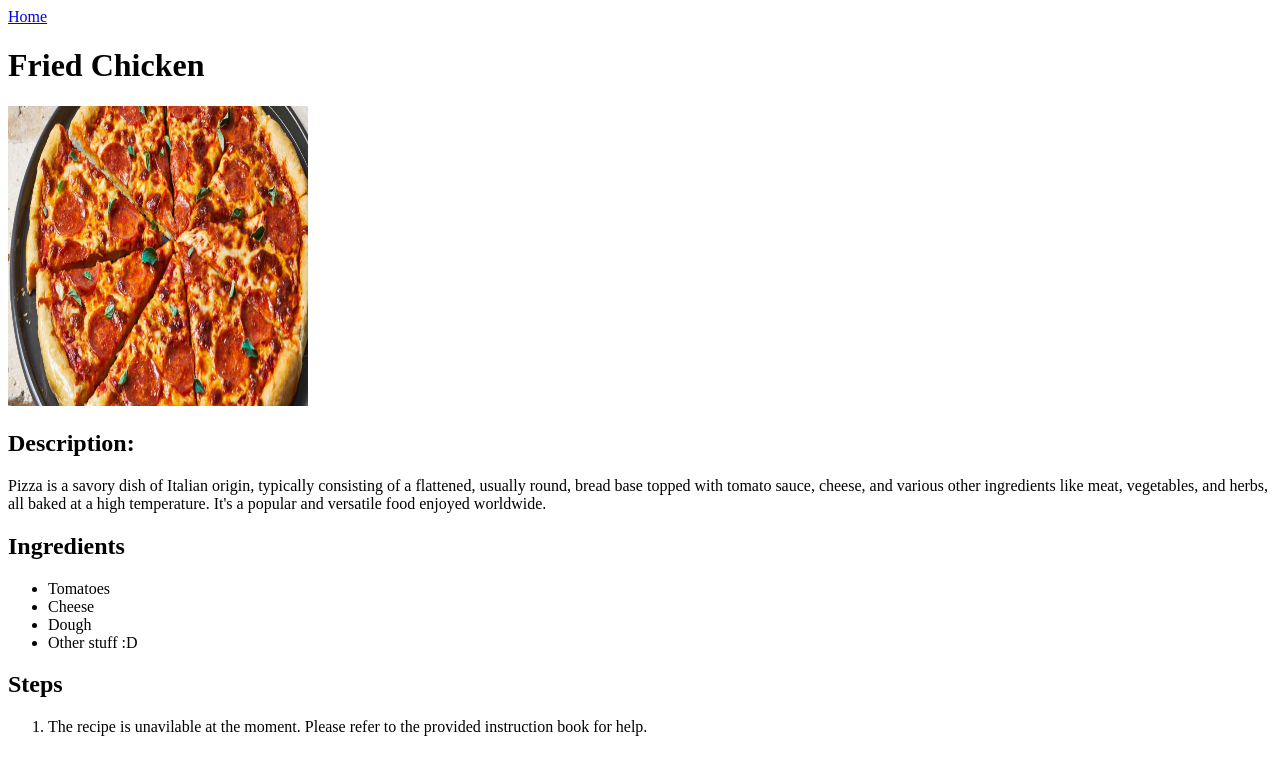
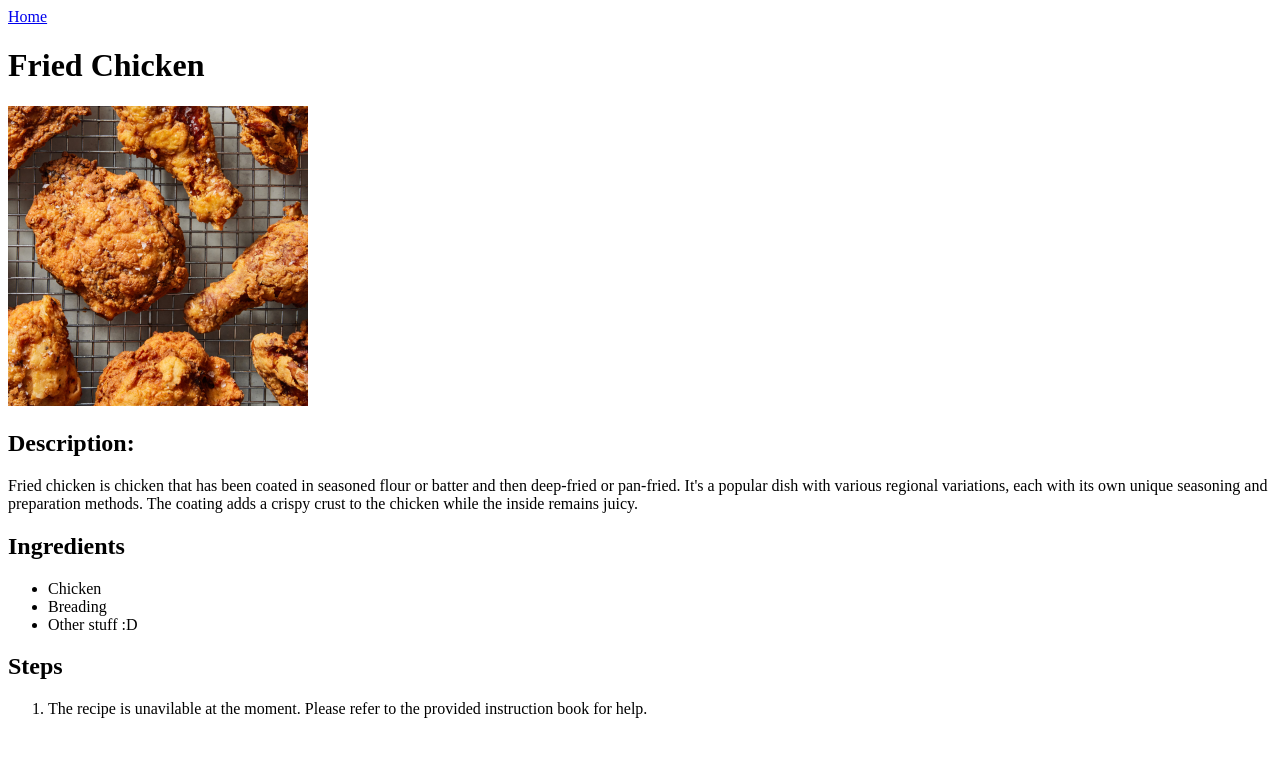
Before and after one commit to RayyanASiddiqui/op-recipes, a plain HTML site: page recipes/fried chicken.html in a window 1280 px wide. Drawn offline with Linux system fonts and the light colour scheme.

Commit message:
Added a fried chicken recipe and fixed some bugs
Copied the template over and made the friend chicken recipe page. I also mixed up the pizza and chicken pages so I fixed them.

```diff
--- a/recipes/friedchicken.html
+++ b/recipes/fried chicken.html
@@ -10,18 +10,17 @@
     <body>
         <a href="../index.html">Home</a>
         <h1>Fried Chicken</h1>
-        <img src="../pizza.jpg" alt="It's a me-a Mario ('s pizza')" height="300" width="300">
+        <img src="../friedchicken.jpg" alt="POPEYES" height="300" width="300">
         <h2>Description:</h2>
         <p>
-        Pizza is a savory dish of Italian origin, typically consisting of a flattened,
-        usually round, bread base topped with tomato sauce, cheese, and various other ingredients like meat,
-        vegetables, and herbs, all baked at a high temperature. It's a popular and versatile food enjoyed worldwide.
+        Fried chicken is chicken that has been coated in seasoned flour or batter and then deep-fried or pan-fried.
+        It's a popular dish with various regional variations, each with its own unique seasoning and preparation methods.
+        The coating adds a crispy crust to the chicken while the inside remains juicy.
         </p>
         <h2>Ingredients</h2>
         <ul>
-            <li>Tomatoes</li>
-            <li>Cheese</li>
-            <li>Dough</li>
+            <li>Chicken</li>
+            <li>Breading</li>
             <li>Other stuff :D</li>
         </ul>
         <h2>Steps</h2>
```
Also changed, not shown: index.html (+5 -1 lines), recipes/pizza.html (+5 -5 lines), friedchicken.jpg (added).
